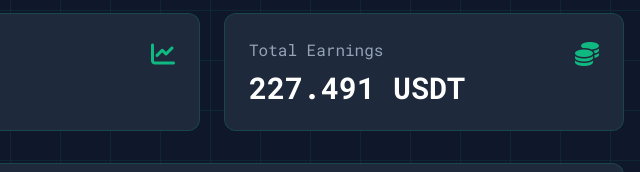
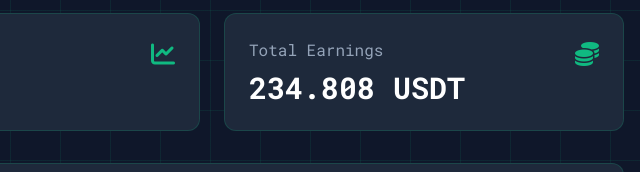
Before and after one commit to delgado878/yield-farm-online, a plain HTML site: page index.html in a window 1280 px wide. Shown: the part 540-712 px from the top of the page, 640-1280 px from the left. Drawn offline with nearby package versions, Linux system fonts and the light colour scheme.

Commit message:
Update index.html

```diff
--- a/index.html
+++ b/index.html
@@ -220,7 +220,7 @@
 
 
 
-                            <p class="text-3xl font-bold mt-2" id="earnings-display">227.491 USDT</p>
+                            <p class="text-3xl font-bold mt-2" id="earnings-display">234.808 USDT</p>
                         </div>
 
 
```
